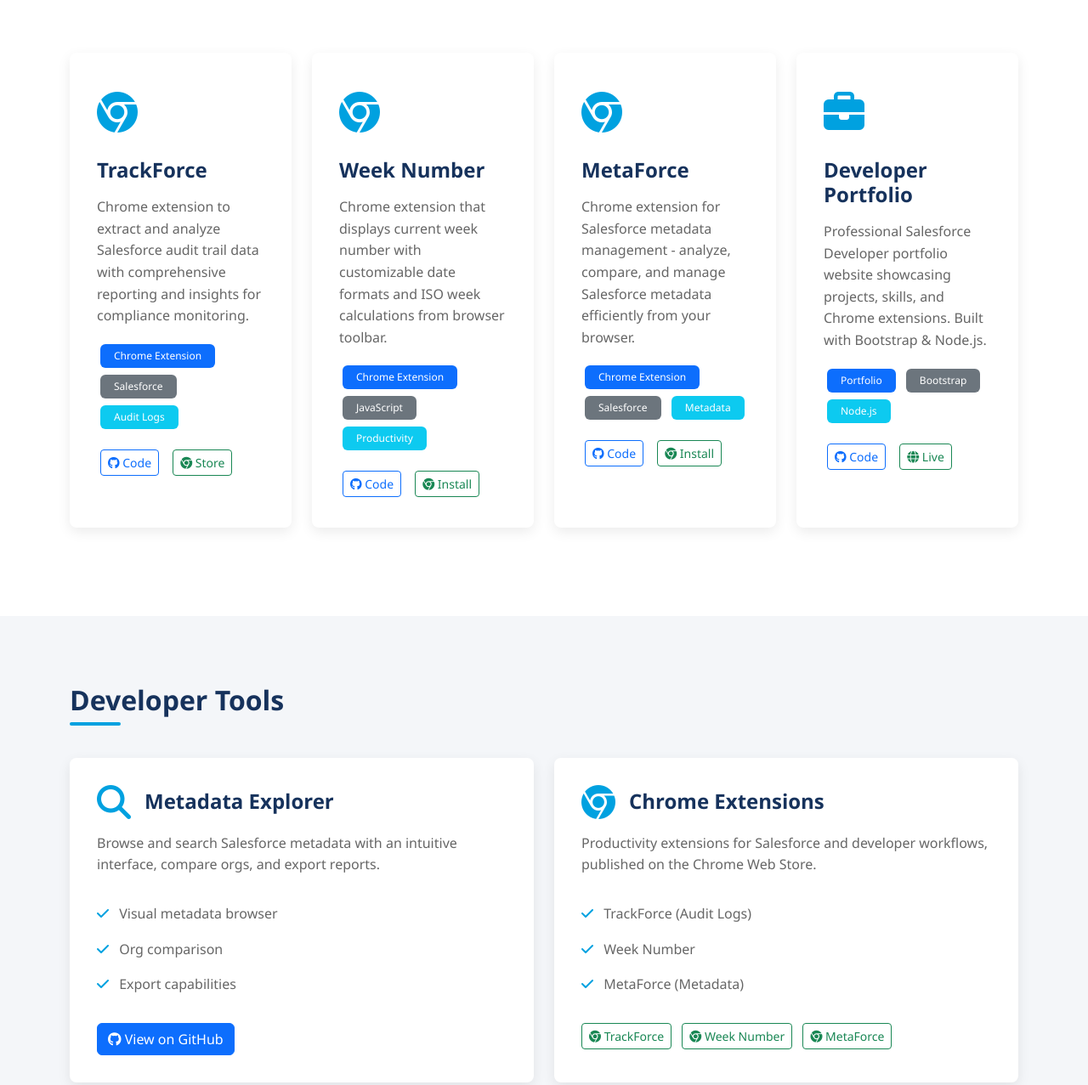
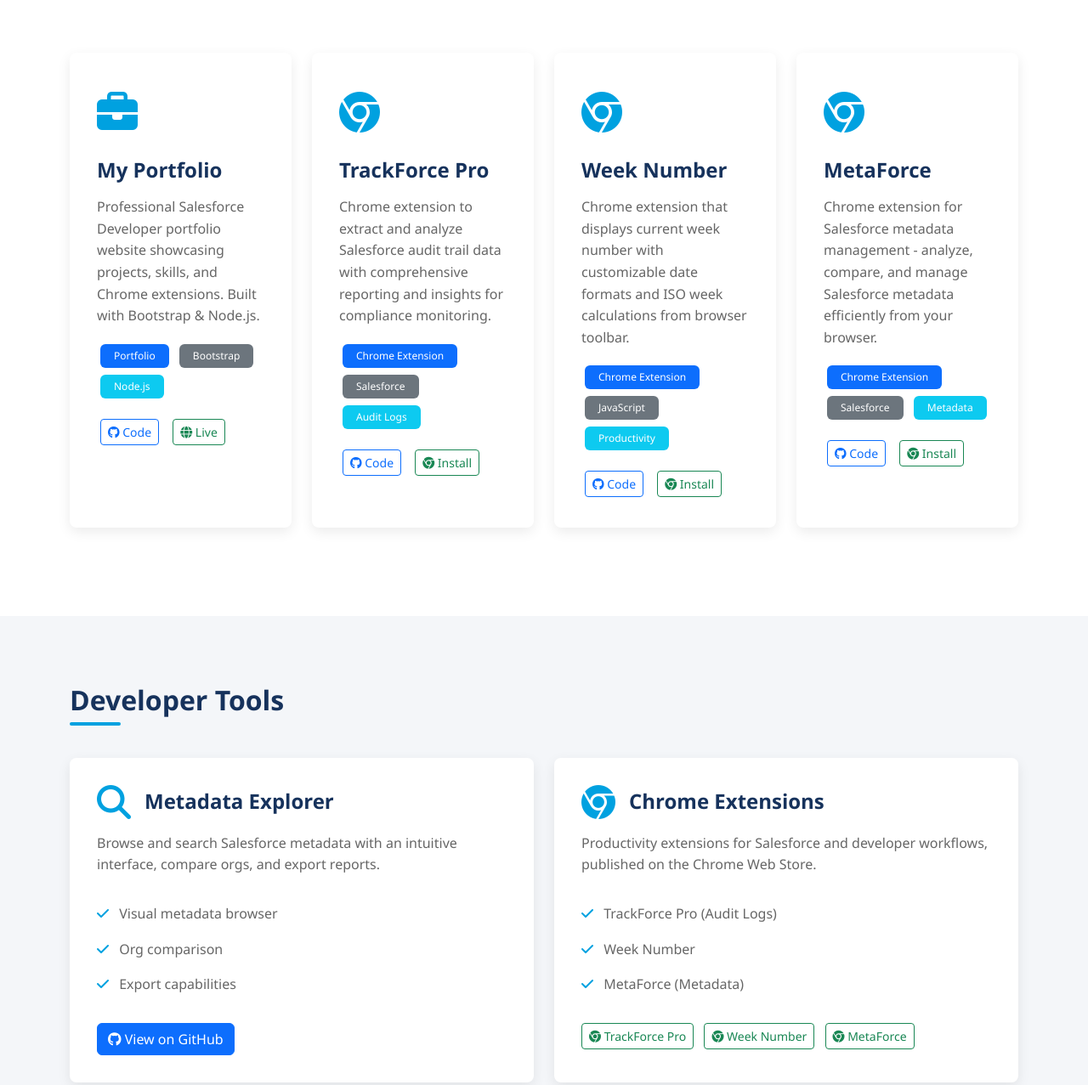
Before and after one commit to manaskumarbehera/my-salesforce-portfolio, a website: page index.html in a window 1280 px wide. Shown: the part 2373-3650 px from the top of the page at 85% size. Drawn offline with Linux system fonts and the light colour scheme; no server answers.

Commit message:
Update projects section: Add My Portfolio, update TrackForce Pro and Chrome extension links

```diff
--- a/index.html
+++ b/index.html
@@ -188,9 +188,32 @@
                 <div class="col-md-6 col-lg-3 mb-4">
                     <div class="project-card">
                         <div class="project-icon">
+                            <i class="fas fa-briefcase"></i>
+                        </div>
+                        <h4>My Portfolio</h4>
+                        <p>Professional Salesforce Developer portfolio website showcasing projects, skills, and Chrome extensions. Built with Bootstrap & Node.js.</p>
+                        <div class="project-tags">
+                            <span class="badge bg-primary">Portfolio</span>
+                            <span class="badge bg-secondary">Bootstrap</span>
+                            <span class="badge bg-info">Node.js</span>
+                        </div>
+                        <div class="project-links mt-3">
+                            <a href="https://github.com/manaskumarbehera/my-salesforce-portfolio" target="_blank" class="btn btn-sm btn-outline-primary me-2">
+                                <i class="fab fa-github"></i> Code
+                            </a>
+                            <a href="https://manas-behera-dev-5a0040c069c1.herokuapp.com/" target="_blank" class="btn btn-sm btn-outline-success">
+                                <i class="fas fa-globe"></i> Live
+                            </a>
+                        </div>
+                    </div>
+                </div>
+
+                <div class="col-md-6 col-lg-3 mb-4">
+                    <div class="project-card">
+                        <div class="project-icon">
                             <i class="fab fa-chrome"></i>
                         </div>
-                        <h4>TrackForce</h4>
+                        <h4>TrackForce Pro</h4>
                         <p>Chrome extension to extract and analyze Salesforce audit trail data with comprehensive reporting and insights for compliance monitoring.</p>
                         <div class="project-tags">
                             <span class="badge bg-primary">Chrome Extension</span>
@@ -201,8 +224,8 @@
                             <a href="https://github.com/manaskumarbehera/sf-audit-extractor" target="_blank" class="btn btn-sm btn-outline-primary me-2">
                                 <i class="fab fa-github"></i> Code
                             </a>
-                            <a href="https://chrome.google.com/webstore/devconsole/78a49eee-999b-46ca-bf64-6d63704d9f0d" target="_blank" class="btn btn-sm btn-outline-success">
-                                <i class="fab fa-chrome"></i> Store
+                            <a href="https://chromewebstore.google.com/detail/trackforcepro/eombeiphccjbnndbabnkimdlkpaooipk?authuser=0&hl=en-GB" target="_blank" class="btn btn-sm btn-outline-success">
+                                <i class="fab fa-chrome"></i> Install
                             </a>
                         </div>
                     </div>
@@ -224,7 +247,7 @@
                             <a href="https://github.com/manaskumarbehera/CurrentWeek" target="_blank" class="btn btn-sm btn-outline-primary me-2">
                                 <i class="fab fa-github"></i> Code
                             </a>
-                            <a href="https://chromewebstore.google.com/detail/week-number/hjbeeopedbnpahgbkndkemigkcellibm" target="_blank" class="btn btn-sm btn-outline-success">
+                            <a href="https://chromewebstore.google.com/detail/week-number/hjbeeopedbnpahgbkndkemigkcellibm?authuser=0&hl=en-GB" target="_blank" class="btn btn-sm btn-outline-success">
                                 <i class="fab fa-chrome"></i> Install
                             </a>
                         </div>
@@ -247,31 +270,8 @@
                             <a href="https://github.com/manaskumarbehera/MetaForce" target="_blank" class="btn btn-sm btn-outline-primary me-2">
                                 <i class="fab fa-github"></i> Code
                             </a>
-                            <a href="https://chromewebstore.google.com/detail/metaforce/hclbblgimnkmlmnkekmbclfemhdgmjep" target="_blank" class="btn btn-sm btn-outline-success">
+                            <a href="https://chromewebstore.google.com/detail/metaforce/hclbblgimnkmlmnkekmbclfemhdgmjep?authuser=0&hl=en-GB" target="_blank" class="btn btn-sm btn-outline-success">
                                 <i class="fab fa-chrome"></i> Install
-                            </a>
-                        </div>
-                    </div>
-                </div>
-
-                <div class="col-md-6 col-lg-3 mb-4">
-                    <div class="project-card">
-                        <div class="project-icon">
-                            <i class="fas fa-briefcase"></i>
-                        </div>
-                        <h4>Developer Portfolio</h4>
-                        <p>Professional Salesforce Developer portfolio website showcasing projects, skills, and Chrome extensions. Built with Bootstrap & Node.js.</p>
-                        <div class="project-tags">
-                            <span class="badge bg-primary">Portfolio</span>
-                            <span class="badge bg-secondary">Bootstrap</span>
-                            <span class="badge bg-info">Node.js</span>
-                        </div>
-                        <div class="project-links mt-3">
-                            <a href="https://github.com/manaskumarbehera/my-salesforce-portfolio" target="_blank" class="btn btn-sm btn-outline-primary me-2">
-                                <i class="fab fa-github"></i> Code
-                            </a>
-                            <a href="https://manas-behera-dev-5a0040c069c1.herokuapp.com/" target="_blank" class="btn btn-sm btn-outline-success">
-                                <i class="fas fa-globe"></i> Live
                             </a>
                         </div>
                     </div>
@@ -311,18 +311,18 @@
                         </div>
                         <p>Productivity extensions for Salesforce and developer workflows, published on the Chrome Web Store.</p>
                         <ul class="tool-features">
-                            <li><i class="fas fa-check"></i> TrackForce (Audit Logs)</li>
+                            <li><i class="fas fa-check"></i> TrackForce Pro (Audit Logs)</li>
                             <li><i class="fas fa-check"></i> Week Number</li>
                             <li><i class="fas fa-check"></i> MetaForce (Metadata)</li>
                         </ul>
                         <div class="tool-links">
-                            <a href="https://chrome.google.com/webstore/devconsole/78a49eee-999b-46ca-bf64-6d63704d9f0d" target="_blank" class="btn btn-sm btn-outline-success me-2">
-                                <i class="fab fa-chrome"></i> TrackForce
+                            <a href="https://chromewebstore.google.com/detail/trackforcepro/eombeiphccjbnndbabnkimdlkpaooipk?authuser=0&hl=en-GB" target="_blank" class="btn btn-sm btn-outline-success me-2">
+                                <i class="fab fa-chrome"></i> TrackForce Pro
                             </a>
-                            <a href="https://chromewebstore.google.com/detail/week-number/hjbeeopedbnpahgbkndkemigkcellibm" target="_blank" class="btn btn-sm btn-outline-success me-2">
+                            <a href="https://chromewebstore.google.com/detail/week-number/hjbeeopedbnpahgbkndkemigkcellibm?authuser=0&hl=en-GB" target="_blank" class="btn btn-sm btn-outline-success me-2">
                                 <i class="fab fa-chrome"></i> Week Number
                             </a>
-                            <a href="https://chromewebstore.google.com/detail/metaforce/hclbblgimnkmlmnkekmbclfemhdgmjep" target="_blank" class="btn btn-sm btn-outline-success">
+                            <a href="https://chromewebstore.google.com/detail/metaforce/hclbblgimnkmlmnkekmbclfemhdgmjep?authuser=0&hl=en-GB" target="_blank" class="btn btn-sm btn-outline-success">
                                 <i class="fab fa-chrome"></i> MetaForce
                             </a>
                         </div>
@@ -417,6 +417,8 @@
                     <i class="fas fa-coffee"></i>
                 </a>
             </div>
+        </div>
+    </footer>
 
     <!-- Scripts -->
     <script src="js/bootstrap.bundle.min.js"></script>
```
